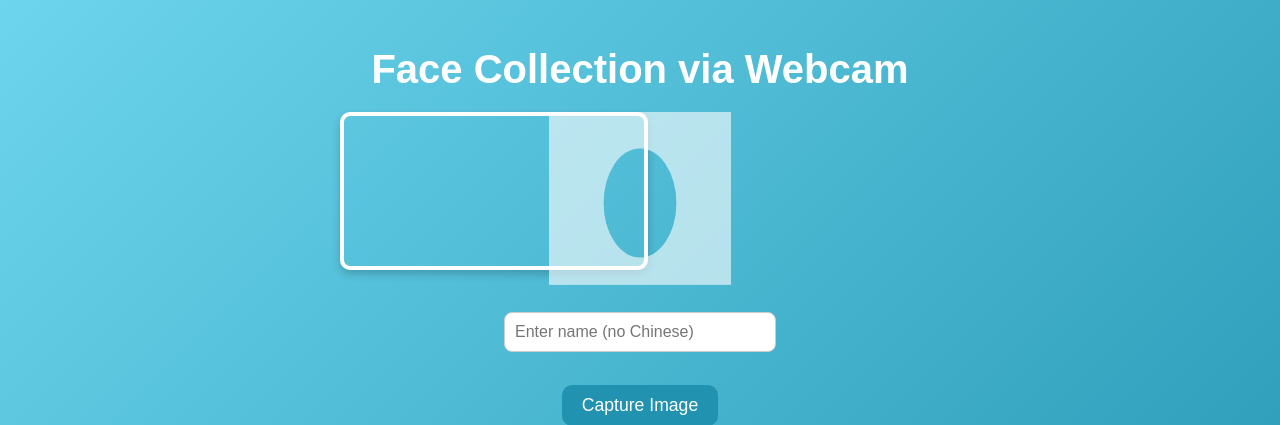
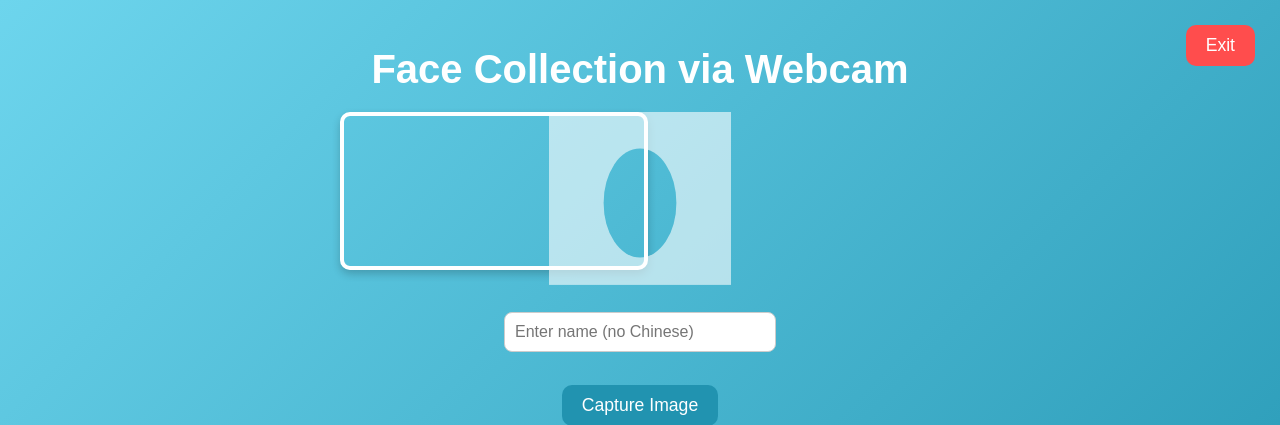
Before and after one commit to Hankin72/OmniSight-Bot-proj, a Flask app: page /collect in a window 1280 px wide. Shown: the top 425 px of the page. Run offline with Flask 3, Linux system fonts and the light colour scheme.

Commit message:
增加退出按钮

```diff
--- a/templates/collect.html
+++ b/templates/collect.html
@@ -69,9 +69,19 @@
             width: 100%;
             max-width: 600px;
         }
+        .exit-btn {
+            position: absolute;
+            top: 20px;
+            right: 20px;
+            background-color: #ff4d4d;
+        }
+        .exit-btn:hover {
+            background-color: #cc0000;
+        }
     </style>
 </head>
 <body>
+    <button class="exit-btn" onclick="exitToHomepage()">Exit</button>
     <h1>Face Collection via Webcam</h1>
 
     <div class="video-container">
@@ -168,6 +178,14 @@
             }, 'image/jpeg');
         }
 
+        function exitToHomepage() {
+            // Stop the camera stream if it's running
+            if (video.srcObject) {
+                video.srcObject.getTracks().forEach(track => track.stop());
+            }
+            window.location.href = '/'; // Change this to your homepage URL
+        }
+
         window.onload = startCamera;
     </script>
 </body>
```
